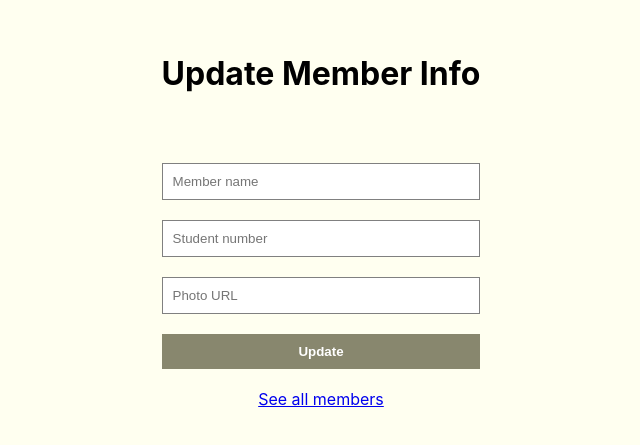
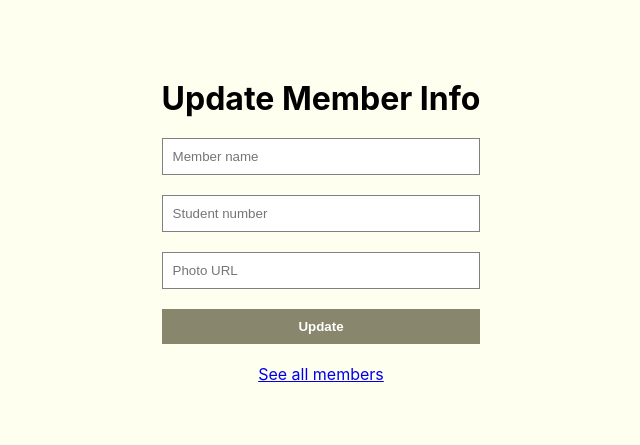
Before and after one commit to Whyrony/3tiersExample, a React (Create React App) app in the folder client/: page /update/1 in a window 1280 px wide. Shown: the part 179-624 px from the top of the page, without its empty margins (319-959 px from the left). Built offline with nearby package versions, Linux system fonts and the light colour scheme.

Commit message:
update page margin modified

```diff
--- a/client/src/pages/Update.jsx
+++ b/client/src/pages/Update.jsx
@@ -35,6 +35,7 @@ const Update = () => {
   return (
     <div className="form">
       <h1>Update Member Info</h1>
+      <div className="input_forms">
         <input
           type="text"
           placeholder="Member name"
@@ -57,6 +58,7 @@ const Update = () => {
         {error && "Something went wrong!"}
         <Link to="/">See all members</Link> {/* 이 부분은 Members 목록 페이지로 이동하도록 수정했습니다. */}
       </div>
+    </div>
   );
 };
 
```
Lines whose indentation alone changed are shown as unchanged.
